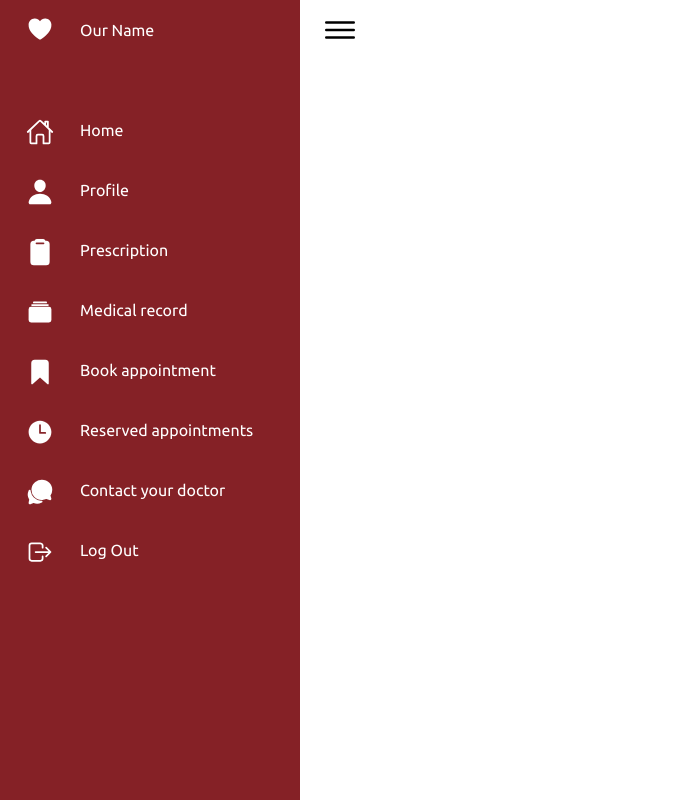
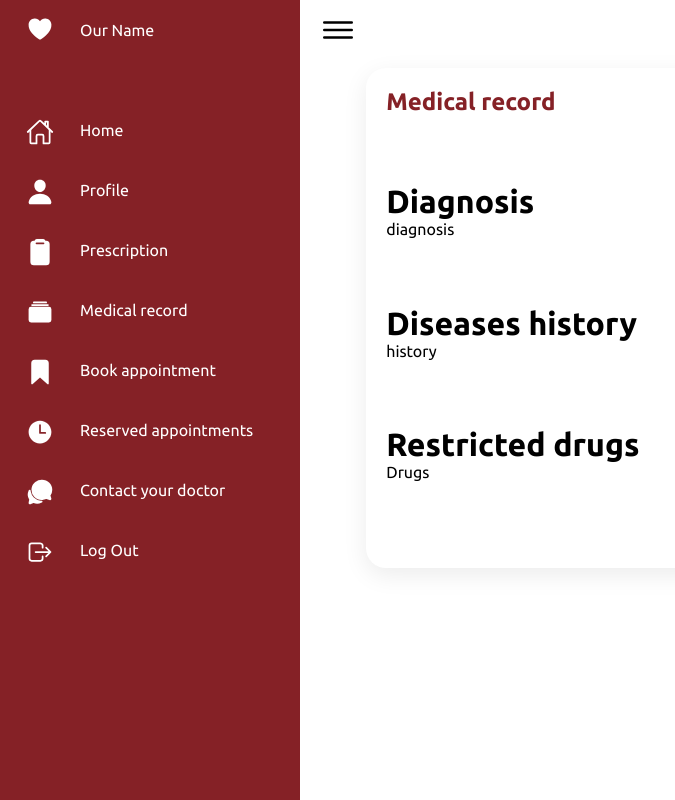
Before and after one commit to Habibafathalla/HIS_CardiologyWebsite, a Python web app: template templates/MedicalRecord.html in a window 1280 px wide. Shown: the whole page, without its empty margins (0-675 px from the left). Run offline with Jinja, Linux system fonts and the light colour scheme; the template is opened without the code that fills it, so the values that code supplies are empty.

Commit message:
Medical record

```diff
--- a/templates/MedicalRecord.html
+++ b/templates/MedicalRecord.html
@@ -5,9 +5,9 @@
     <meta charset="UTF-8">
     <meta http-equiv="X-UA-Compatible" content="IE=edge">
     <meta name="viewport" content="width=device-width, initial-scale=1.0">
-    <title>Medical record</title>
+    <title>Patient profile</title>
     <!-- ======= Styles ====== -->
-    <link rel="stylesheet" href="../static/css/patientstyle.css">
+    <link rel="stylesheet"  href="../static/css/patientstyle.css">
 </head>
 
 <body>
@@ -23,6 +23,7 @@
                         <span class="title">Our Name</span>
                     </a>
                 </li>
+
 
 
                 <li>
@@ -122,9 +123,34 @@
                 <div class="toggle">
                     <ion-icon name="menu-outline"></ion-icon>
                 </div>
+                 <!-- =========================information ==================== -->
+                <div class="details">
+                    <div class="information">
+                        <div class="Header">
+                            <h2>Medical record</h2>
+
+                        </div>
+
+                        <div >
+                            <h1 >Diagnosis</h1>
+                            <label for="name">diagnosis</label>
+
+                        </div>
+                        <div>
+                            <h1>Diseases history</h1>
+                            <label  for="id">history</label>
+                        </div>
+                        <div>
+                            <h1>Restricted drugs</h1>
+                            <label for="e-mail">Drugs</label>
+                        </div>
 
 
 
+                    </div>
+
+
+           </div>
 
 
     </div>
```
